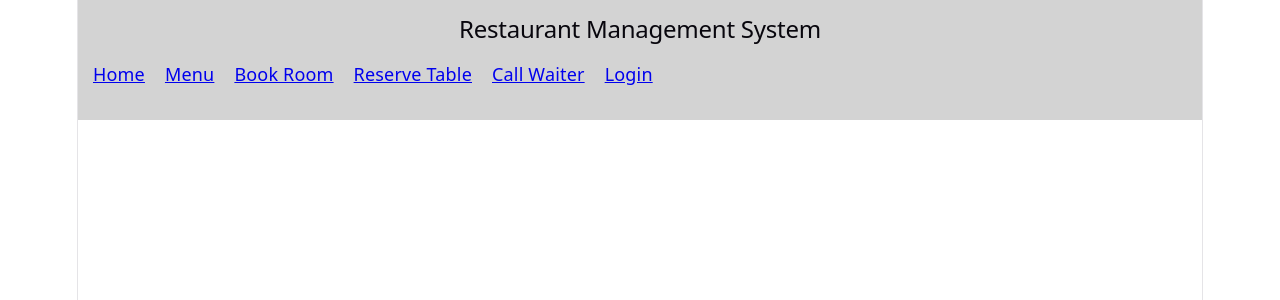
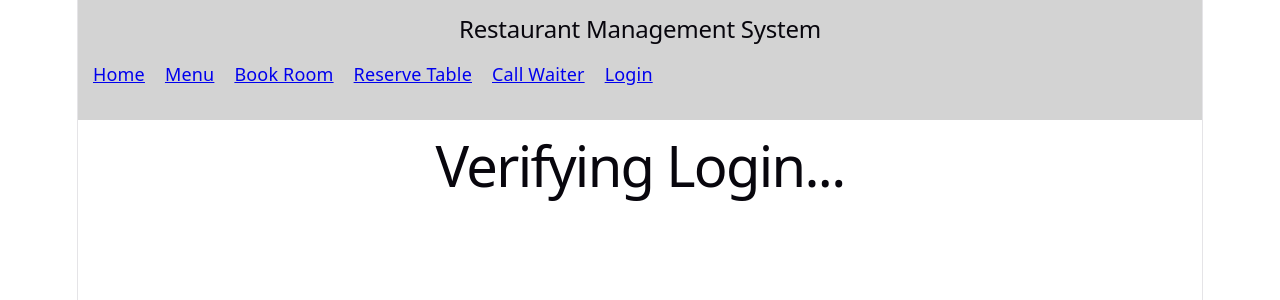
Before and after one commit to girish200097/restaurant-management-system, a React (Vite) app in the folder frontend/: page /auth/verify in a window 1280 px wide. Shown: the top 300 px of the page. Built offline with nearby package versions, Linux system fonts and the light colour scheme.

Commit message:
Add login verification page

```diff
--- /dev/null
+++ b/frontend/src/pages/user/VerifyLogin.jsx
@@ -0,0 +1,22 @@
+import { useEffect } from "react";
+
+function VerifyLogin() {
+    useEffect(() => {
+        const verifyUser = async () => {
+            const params = new URLSearchParams(window.location.search);
+            const token = params.get("token");
+
+            console.log("LOGIN TOKEN:", token);
+        };
+
+        verifyUser();
+    }, []);
+
+    return (
+        <div>
+            <h1>Verifying Login...</h1>
+        </div>
+    );
+}
+
+export default VerifyLogin;
--- a/frontend/src/routes/AppRoutes.jsx
+++ b/frontend/src/routes/AppRoutes.jsx
@@ -5,12 +5,14 @@ import Login from "../pages/user/Login";
 import RoomBooking from "../pages/user/RoomBooking";
 import TableReservation from "../pages/user/TableReservation";
 import CallWaiter from "../pages/user/CallWaiter";
+import VerifyLogin from "../pages/user/VerifyLogin";
 function AppRoutes() {
   return (
     <Routes>
       <Route path="/" element={<Home />} />
       <Route path="/menu" element={<Menu />} />
       <Route path="/login" element={<Login />} />
+      <Route path="/auth/verify" element={<VerifyLogin />} />
       <Route path="/room-booking" element={<RoomBooking />} />
 <Route path="/table-reservation" element={<TableReservation />} />
 <Route path="/call-waiter" element={<CallWaiter />} />
```
